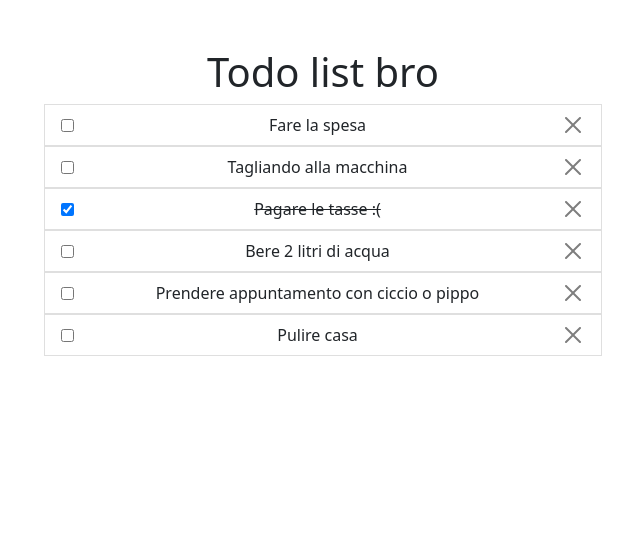
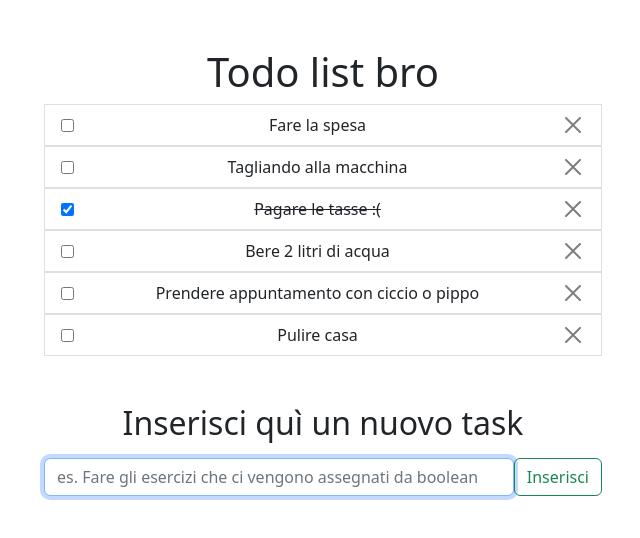
Before and after one commit to patrictobola/vue-todolist, a plain HTML site: page index.html in a window 1280 px wide. Shown: the whole page, without its empty margins (317-957 px from the left). Drawn offline with nearby package versions, Linux system fonts and the light colour scheme.

Commit message:
milestone 3 v.0.5

```diff
--- a/index.html
+++ b/index.html
@@ -39,8 +39,15 @@
                     </label>
                     <button type="button" class="btn-close" @click="removeTask(task.id)"></button>
                     </li>
+                </ul>
+                <h2 class="mt-5 text-center">Inserisci quì un nuovo task</h2>
+                <div class="my-3 d-flex">
+                    <textarea class="form-control" rows="1" maxlength="40"
+                        placeholder="es. Fare gli esercizi che ci vengono assegnati da boolean" style="resize: none;"
+                        v-model="newTask" autofocus></textarea>
+                    <button type="button" class="btn btn-outline-success" @click="addTask">Inserisci</button>
 
-                </ul>
+                </div>
             </div>
         </div>
 
--- a/js/script.js
+++ b/js/script.js
@@ -38,7 +38,8 @@ const app = createApp({
             name: 'Pulire casa',
             done: false,
           },
-        ]
+        ],
+        newTask: '',
       }
     },
 
@@ -50,6 +51,17 @@ const app = createApp({
       // Metodo per cancellare dal mio array di oggetti, un oggetto in base all'id
       removeTask(target){
         this.tasks = this.tasks.filter(task => target !== task.id)
+      },
+
+      addTask(){
+        this.tasks.push(
+          {
+            id: 0,
+            name: this.newTask,
+            done: false
+          }
+          )
+        this.newTask = ''
       }
     },
   })
```
